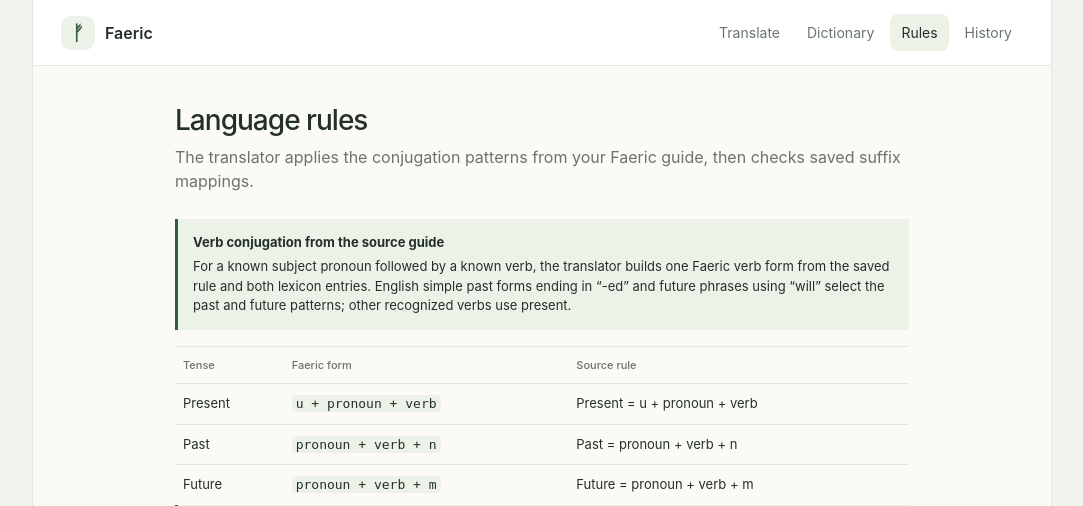
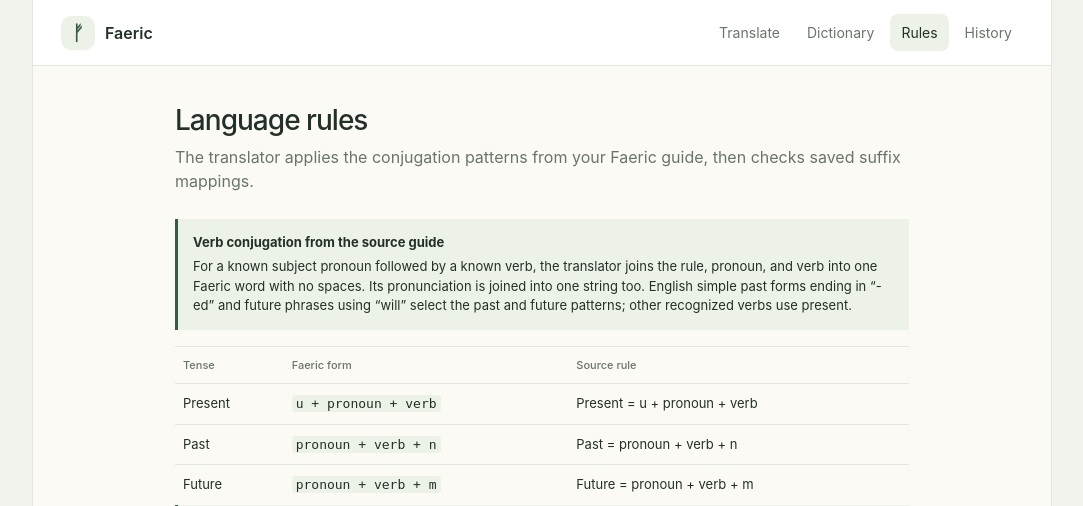
Before and after one commit to CobaltTarantula/final_project, a Flask app: page /rules in a window 1280 px wide. Shown: the top 506 px of the page, without its empty margins (98-1181 px from the left). Run offline with Flask 3, Linux system fonts and the light colour scheme; data comes from the database, SQL or seed files in the repository.

Commit message:
Conjugation rules updated and corrected, design files moved to design folder

```diff
--- a/app.py
+++ b/app.py
@@ -109,6 +109,7 @@ RUNE_PRONUNCIATIONS = {
     "j": "d͡ʒ", "J": "d͡ʒ", "n": "n", "m": "m", "u": "u",
     "O": "o͡ʊ", "y": "j",
 }
+IRREGULAR_PAST_FORMS = {"hold": "held"}
 
 app = Flask(__name__)
 app.config["DATABASE"] = DATABASE
@@ -306,6 +307,8 @@ def initialize_db():
 
 def english_verb_form(lemma, tense):
     if tense == "past":
+        if lemma in IRREGULAR_PAST_FORMS:
+            return IRREGULAR_PAST_FORMS[lemma]
         if lemma.endswith("e"):
             return lemma + "d"
         if len(lemma) > 1 and lemma.endswith("y") and lemma[-2] not in "aeiou":
@@ -329,6 +332,12 @@ def find_english_verb(word, verb_entries, allow_past=False):
             for row in verb_entries:
                 if candidate == row["english_norm"]:
                     return row, "present"
+    if allow_past:
+        for lemma, past_form in IRREGULAR_PAST_FORMS.items():
+            if normalized == past_form:
+                match = next((row for row in verb_entries if row["english_norm"] == lemma), None)
+                if match is not None:
+                    return match, "past"
     if allow_past and normalized.endswith("ed"):
         candidates = [normalized[:-2], normalized[:-2] + "e", normalized[:-1]]
         if len(candidates[0]) > 1 and candidates[0][-1] == candidates[0][-2]:
@@ -446,7 +455,7 @@ def translate_text(text, direction, entries, rules, conjugations):
                                 pronunciation_parts.append(
                                     pronunciation_for_affix(conjugation["suffix"])
                                 )
-                            generated_pronunciations[form_key] = " ".join(pronunciation_parts)
+                            generated_pronunciations[form_key] = "".join(pronunciation_parts).lower()
                             index = j + 1
                             continue
             translated.append(piece)
--- a/templates/rules.html
+++ b/templates/rules.html
@@ -4,7 +4,7 @@
   <h1>Language rules</h1>
   <p class="subtitle">The translator applies the conjugation patterns from your Faeric guide, then checks saved suffix mappings.</p>
   {% if message %}<p class="notice" role="status">{{ message }}</p>{% endif %}
-  <div class="rule-explainer"><strong>Verb conjugation from the source guide</strong><p>For a known subject pronoun followed by a known verb, the translator builds one Faeric verb form from the saved rule and both lexicon entries. English simple past forms ending in “-ed” and future phrases using “will” select the past and future patterns; other recognized verbs use present.</p></div>
+  <div class="rule-explainer"><strong>Verb conjugation from the source guide</strong><p>For a known subject pronoun followed by a known verb, the translator joins the rule, pronoun, and verb into one Faeric word with no spaces. Its pronunciation is joined into one string too. English simple past forms ending in “-ed” and future phrases using “will” select the past and future patterns; other recognized verbs use present.</p></div>
   <div class="table-wrap"><table><thead><tr><th>Tense</th><th>Faeric form</th><th>Source rule</th></tr></thead><tbody>
     {% for rule in conjugations %}<tr><td>{{ rule.name }}</td><td><code>{% if rule.tense == 'present' %}{{ rule.prefix }} + pronoun + verb{% else %}pronoun + verb + {{ rule.suffix }}{% endif %}</code></td><td>{{ rule.description }}</td></tr>{% endfor %}
   </tbody></table></div>
```
Also changed, not shown: project_log.md (+2 -1 lines), design/brainstorm.md (renamed from brainstorm.md), design/design.md (renamed from design.md), design/diagram.png (renamed from diagram.png), design/diagram1.png (renamed from diagram1.png), design/erd_with-grammar.png (renamed from erd_with-grammar.png), design/erd_without_grammar.png (renamed from erd_without_grammar.png), design/faeric-translator-ux.html (renamed from faeric-translator-ux.html), design/ux-translate.png (renamed from ux-translate.png).
